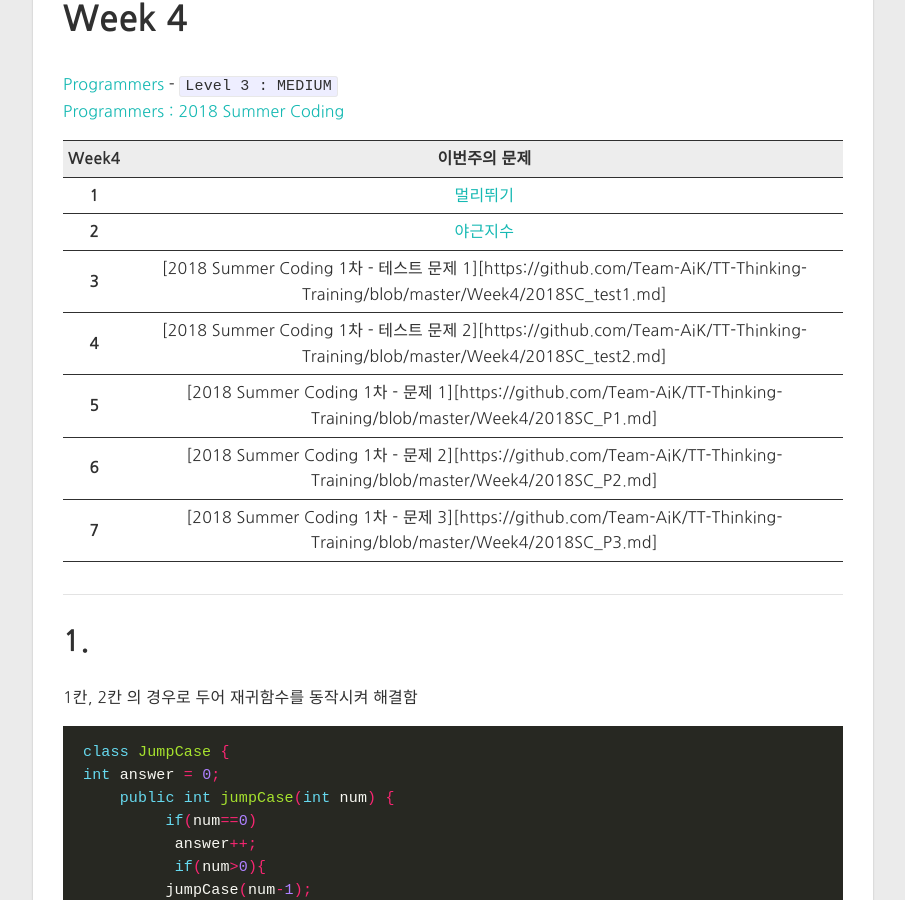
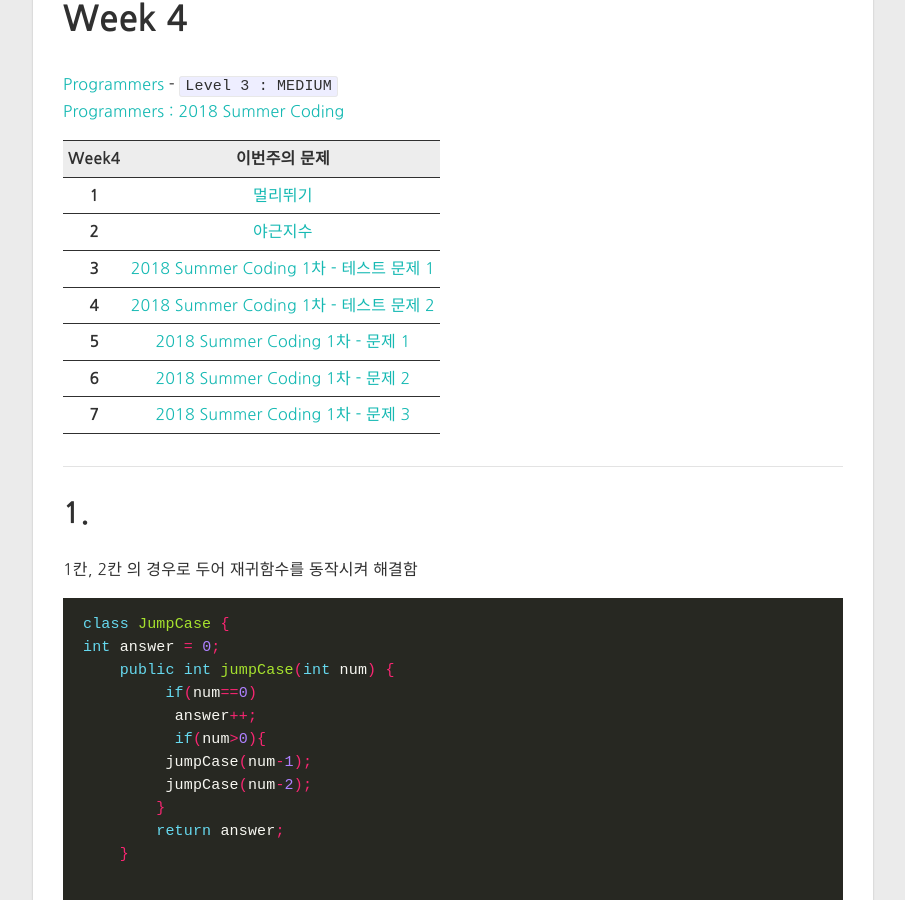
Before and after one commit to HongJeSeong/HongJeSeong.github.io, a Jekyll site: the page built from _posts/study/2018-04-27-TTweek4.md, in a window 1280 px wide and 900 px high, scrolled down 316 px. Shown: the whole window, without its empty margins (187-1092 px from the left). Built offline with Jekyll 4.4.1, drawn with Linux system fonts in a browser that asks for light colours; nearby versions of some CDN libraries.

Commit message:
썸머코딩문제추가

```diff
--- a/_posts/study/2018-04-27-TTweek4.md
+++ b/_posts/study/2018-04-27-TTweek4.md
@@ -16,11 +16,11 @@ Week4 | 이번주의 문제
 :---: | :--------:
 **1** | [멀리뛰기](https://programmers.co.kr/learn/challenge_codes/153)
 **2** | [야근지수](https://programmers.co.kr/learn/challenge_codes/145)
-**3** | [2018 Summer Coding 1차 - 테스트 문제 1][https://github.com/Team-AiK/TT-Thinking-Training/blob/master/Week4/2018SC_test1.md]
-**4** | [2018 Summer Coding 1차 - 테스트 문제 2][https://github.com/Team-AiK/TT-Thinking-Training/blob/master/Week4/2018SC_test2.md]
-**5** | [2018 Summer Coding 1차 - 문제 1][https://github.com/Team-AiK/TT-Thinking-Training/blob/master/Week4/2018SC_P1.md]
-**6** | [2018 Summer Coding 1차 - 문제 2][https://github.com/Team-AiK/TT-Thinking-Training/blob/master/Week4/2018SC_P2.md]
-**7** | [2018 Summer Coding 1차 - 문제 3][https://github.com/Team-AiK/TT-Thinking-Training/blob/master/Week4/2018SC_P3.md]
+**3** | [2018 Summer Coding 1차 - 테스트 문제 1](https://github.com/Team-AiK/TT-Thinking-Training/blob/master/Week4/2018SC_test1.md)
+**4** | [2018 Summer Coding 1차 - 테스트 문제 2](https://github.com/Team-AiK/TT-Thinking-Training/blob/master/Week4/2018SC_test2.md)
+**5** | [2018 Summer Coding 1차 - 문제 1](https://github.com/Team-AiK/TT-Thinking-Training/blob/master/Week4/2018SC_P1.md)
+**6** | [2018 Summer Coding 1차 - 문제 2](https://github.com/Team-AiK/TT-Thinking-Training/blob/master/Week4/2018SC_P2.md)
+**7** | [2018 Summer Coding 1차 - 문제 3](https://github.com/Team-AiK/TT-Thinking-Training/blob/master/Week4/2018SC_P3.md)
 
 
 
```
